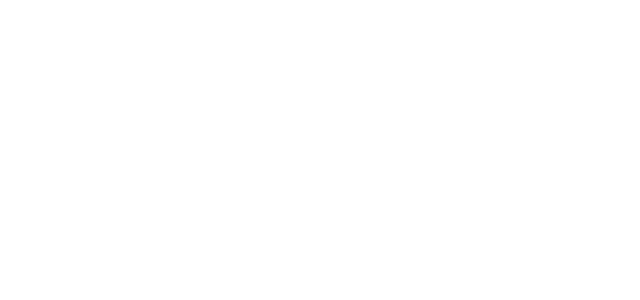
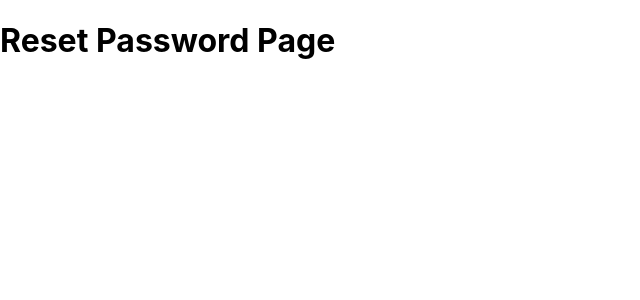
Before and after one commit to Aadarshprajapati777/local-service-provider, a React (Create React App) app: page /resetpassword in a window 1280 px wide. Before the commit this address had no page. Shown: the top 300 px of the page, without its empty margins (0-640 px from the left). Built offline with nearby package versions, Linux system fonts and the light colour scheme.

Commit message:
reset password button added

```diff
--- a/src/App.js
+++ b/src/App.js
@@ -4,6 +4,7 @@
 import ApiData from './components/UI/backendapidata';
 import Userprofile from './components/UI/card/userprofile';
 import LoginPage from './components/login/loginpage';
+import ResetPassword from './components/resetpassword/resetpassword';
 import { BrowserRouter as Router, Routes, Route } from "react-router-dom";
 
 
@@ -18,6 +19,7 @@
           <Route path="/userprofile" element={<Userprofile />} />
           <Route path="/login" element={<LoginPage />} />
           <Route path ="/registration" element={<RegistrationPage />} />
+          <Route path="/resetpassword" element={<ResetPassword />} />
         </Routes>
       </Router>
 
--- a/src/components/login/loginpage.js
+++ b/src/components/login/loginpage.js
@@ -11,10 +11,15 @@
     password: "",
   });
 
-
-const handleSignUpButton = () => {
+  const handleSignUpButton = () => {
     alert("Sign Up Button Clicked");
     navigate("/registration");
+  };
+
+
+  const handleResetPasswordButton = () => {
+    alert("Reset Password Button Clicked");
+    navigate("/resetpassword");
     };
 
 
@@ -59,12 +64,14 @@
       </form>
       <div>
         <h2>Don't have an account?</h2>
-        <button className="signup" onClick={handleSignUpButton}>Sign Up</button>
+        <button className="signup" onClick={handleSignUpButton}>
+          Sign Up
+        </button>
       </div>
 
       <div>
         <h2>Forgot your password?</h2>
-        <button className="reset">Reset Password</button>
+        <button className="reset" onClick={handleResetPasswordButton}>Reset Password</button>
       </div>
     </div>
   );
--- /dev/null
+++ b/src/components/resetpassword/resetpassword.js
@@ -0,0 +1,12 @@
+import React from "react";
+
+import "./resetpassword.css";
+
+const ResetPassword = () => {
+  return (
+    <div className="reset-password">
+      <h1>Reset Password Page</h1>
+    </div>
+  );
+};
+export default ResetPassword;
```
Also changed, not shown: src/components/resetpassword/resetpassword.css (added).
